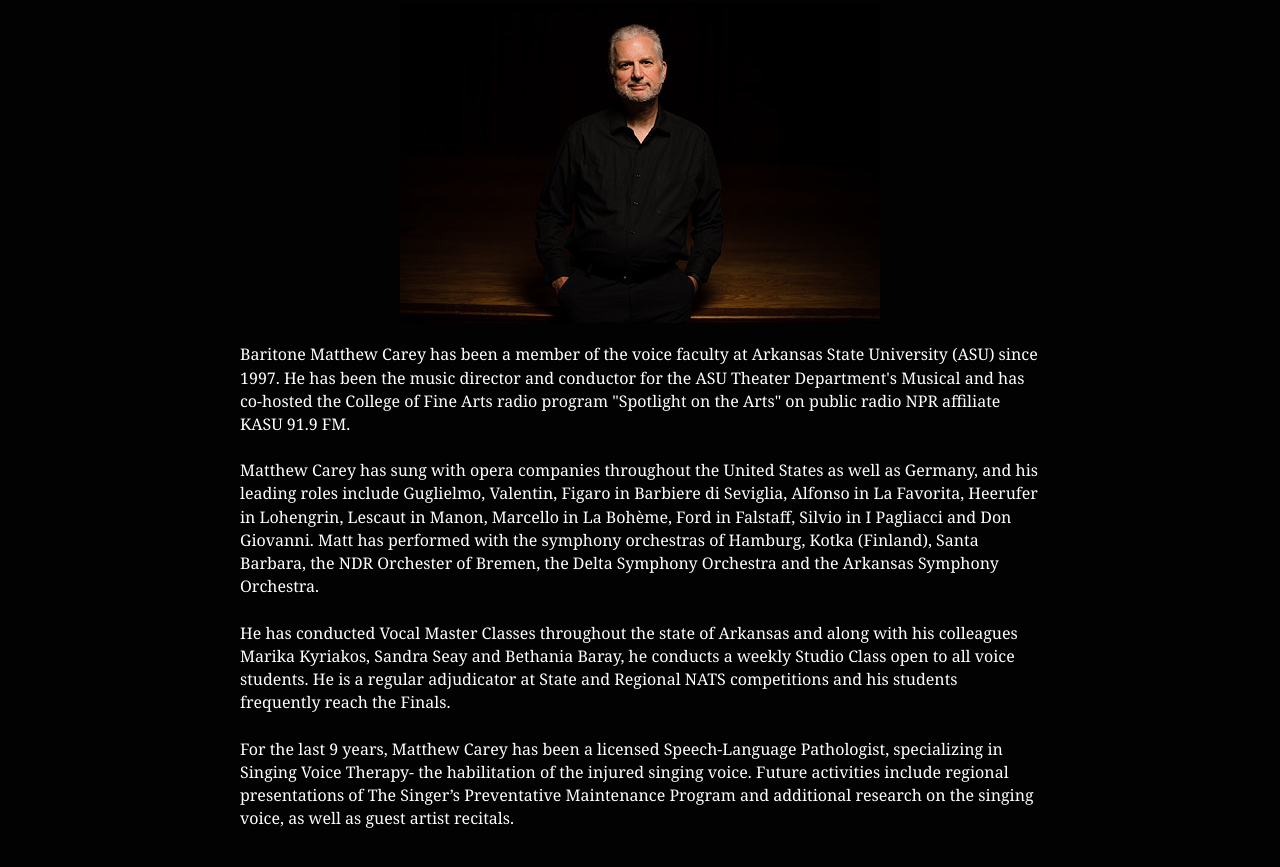
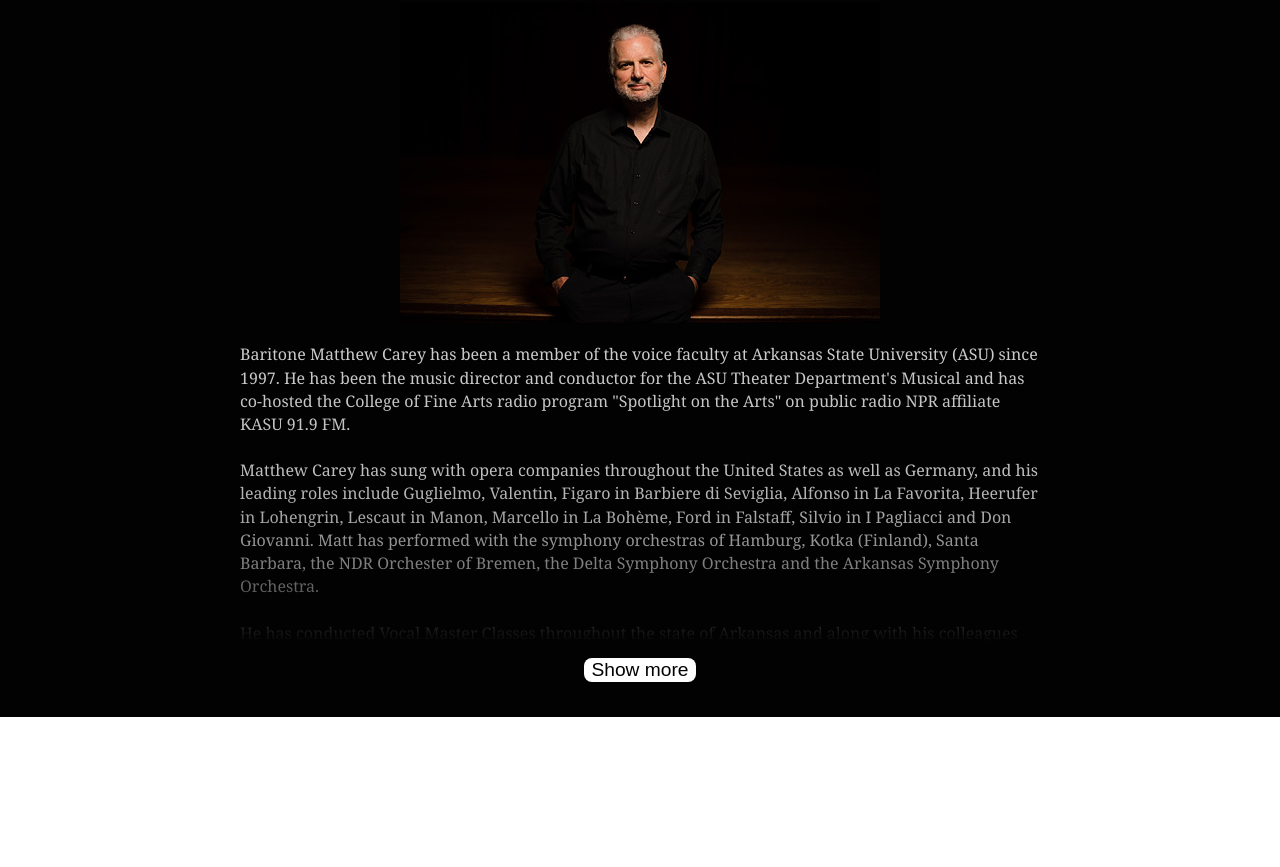
Before and after one commit to scarey18/MattCarey, a Gatsby site: page / in a window 1280 px wide. Shown: the part 930-1797 px from the top of the page. After the commit the page ends 1647 px from the top, so only its background shows below. Built offline with nearby package versions, Linux system fonts and the light colour scheme; Gatsby itself is replaced by a stand-in of ours; some packages are replaced by stand-ins of ours; what typography-theme-kirkham would draw is missing.

Commit message:
Add collapsiblecontainer component and cssvariables

```diff
--- a/gatsby-config.js
+++ b/gatsby-config.js
@@ -23,7 +23,7 @@ module.exports = {
     {
       resolve: "gatsby-transformer-remark",
       options: {
-        plugins: [],
+        plugins: [`gatsby-remark-responsive-iframe`],
       },
     },
     {
--- a/package.json
+++ b/package.json
@@ -19,6 +19,7 @@
     "gatsby-plugin-smoothscroll": "^1.0.4",
     "gatsby-plugin-styled-components": "^3.1.19",
     "gatsby-plugin-typography": "^2.3.22",
+    "gatsby-remark-responsive-iframe": "^2.2.33",
     "gatsby-source-filesystem": "^2.1.46",
     "gatsby-transformer-remark": "^2.6.53",
     "gatsby-transformer-sharp": "^2.3.13",
--- a/src/components/aboutsection.js
+++ b/src/components/aboutsection.js
@@ -2,13 +2,16 @@ import React from "react"
 import styled from "styled-components"
 import Img from "gatsby-image"
 import { useStaticQuery, graphql } from "gatsby"
+import { darken } from "polished"
 
+import * as palette from '../cssvariables'
 import ContentContainer from './contentcontainer'
+import CollapsibleContainer from './collapsiblecontainer'
 
 
 const Article = styled.article`
 	width: 100%;
-	background-color: #020202;
+	background-color: ${palette.mainBackgroundColor};
 	position: relative;
 	min-height: 100%;
 	display: flex;
@@ -23,8 +26,8 @@ const Container = styled(ContentContainer)`
 	align-items: center;
 
 	h1 {
-		color: #fff;
-		border-bottom: 1px solid #fff;
+		color: ${palette.mainColor};
+		border-bottom: 1px solid ${palette.mainColor};
 		padding: 10px;
 	}
 `
@@ -34,12 +37,23 @@ const ImgContainer = styled.div`
 	max-width: 480px;
 `
 
-const BioContainer = styled.section`
+const BioContainer = styled(CollapsibleContainer)`
 	max-width: 800px;
 	display: flex;
 	flex-direction: column;
+	align-items: center;
 	margin: 20px auto;
-	color: #fff;
+	color: ${palette.mainColor};
+
+	button {
+		margin: 15px;
+		background-color: ${palette.mainColor};
+		color: ${palette.mainBackgroundColor};
+
+		&:hover {
+			background-color: ${darken(0.2, palette.mainColor)};
+		}
+	}
 `
 
 
@@ -67,7 +81,8 @@ const AboutSection = () => {
 					<Img fluid={data.file.childImageSharp.fluid} />
 				</ImgContainer>
 				<BioContainer
-					dangerouslySetInnerHTML={{ __html: data.markdownRemark.html }}
+					collapsedHeight="300px"
+					innerHtml={data.markdownRemark.html}
 				/>
 			</Container>
 		</Article>
--- /dev/null
+++ b/src/components/collapsiblecontainer.js
@@ -0,0 +1,95 @@
+import React, { useState, useRef, useEffect } from "react"
+import styled from "styled-components"
+import PropTypes from "prop-types"
+
+
+const Content = styled.div`
+	transition: height 350ms ease-in-out;
+	overflow: hidden;
+`
+
+const Button = styled.button`
+	font-size: 1.2rem;
+	width: 7rem;
+	border-radius: 8px;
+	cursor: pointer;
+	transition: color 250ms ease-in-out;
+`
+
+
+const CollapsibleContainer = ({ children, className, expand, collapsedHeight, innerHtml }) => {
+	const [isExpanded, setIsExpanded] = useState(expand);
+	const [maxHeight, setMaxHeight] = useState(null);
+	const contentRef = useRef();
+
+	useEffect(() => {
+		if (maxHeight === null) {
+			newMaxHeight();
+		}
+	}, [maxHeight])
+
+	useEffect(() => {
+		window.addEventListener('resize', newMaxHeight);
+		return () => window.removeEventListener('resize', newMaxHeight);
+	})
+
+	const newMaxHeight = () => {
+		contentRef.current.style.height = 'auto';
+		setMaxHeight(contentRef.current.offsetHeight);
+		contentRef.current.style.height = isExpanded ? maxHeight : collapsedHeight;
+	}
+
+	const onBtnClick = () => {
+		setIsExpanded(!isExpanded);
+	}
+
+	const linearGradient = 'linear-gradient(rgba(0, 0, 0, 0.8), 80%, transparent)';
+
+	const contentStyle = isExpanded ? {
+		height: maxHeight,
+		WebkitMaskImage: 'none',
+	} : {
+		height: collapsedHeight,
+		WebkitMaskImage: linearGradient,
+	}
+
+	const content = children ? (
+		<Content
+			style={contentStyle}
+			ref={contentRef}
+		>
+			{children}
+		</Content>
+	) : (
+		<Content
+			style={contentStyle}
+			ref={contentRef}
+			dangerouslySetInnerHTML={{__html: innerHtml}}
+		/>
+	)
+
+	return (
+		<div className={className}>
+			{content}
+			<Button onClick={onBtnClick}>
+				{isExpanded ? 'Show less' : 'Show more'}
+			</Button>
+		</div>
+	)
+}
+
+
+CollapsibleContainer.propTypes = {
+	children: PropTypes.node,
+	expand: PropTypes.bool,
+	className: PropTypes.string,
+	collapsedHeight: PropTypes.string.isRequired,
+	innerHtml: PropTypes.string,
+}
+
+CollapsibleContainer.defaultProps = {
+	expand: false,
+}
+
+
+export default CollapsibleContainer;
--- a/src/components/header.js
+++ b/src/components/header.js
@@ -1,6 +1,7 @@
 import React from "react"
 import styled from "styled-components"
 
+import * as palette from '../cssvariables'
 import NavLink from './navlink'
 import ContentContainer from './contentcontainer'
 
@@ -8,14 +9,14 @@ import ContentContainer from './contentcontainer'
 const HeaderAnchor = styled.div`
   width: 100%;
   min-height: 3rem;
-  background-color: #020202;
+  background-color: ${palette.mainBackgroundColor};
   position: relative;
 `
 
 const FixedHeader = styled.header`
   width: 100%;
   height: 3rem;
-  background-color: #020202;
+  background-color: ${palette.mainBackgroundColor};
   position: fixed;
   top: 0;
   left: 0;
--- a/src/components/homesection.js
+++ b/src/components/homesection.js
@@ -2,26 +2,28 @@ import React from "react"
 import { useStaticQuery, graphql } from "gatsby"
 import BackgroundImg from "gatsby-background-image"
 import styled from "styled-components"
+
+import * as palette from '../cssvariables'
 
 
 const StyledBackgroundImg = styled(BackgroundImg)`
 	width: 100%;
 	height: 100%;
 	background-size: auto 100%;
-	background-color: #020202;
+	background-color: ${palette.mainBackgroundColor};
 	position: relative;
 `
 
 const NameContainer = styled.div`
 	display: flex;
 	flex-direction: column;
-	color: #fff;
+	color: ${palette.mainColor};
 	position: absolute;
 	top: 30%;
 	left: 55%;
 
 	h1 {
-		color: #fff;
+		color: ${palette.mainColor};
 		font-size: 2.5rem;
 		@media screen and (max-width: 376px) {
 			font-size: 1.80rem;
--- a/src/components/layout.js
+++ b/src/components/layout.js
@@ -3,6 +3,7 @@ import PropTypes from "prop-types"
 import styled from "styled-components"
 
 import '../global.css'
+import * as palette from '../cssvariables'
 import Header from "./header"
 
 
@@ -12,8 +13,8 @@ const Main = styled.main`
 `
 
 const Footer = styled.footer`
-  background-color: #020202;
-  color: #fff;
+  background-color: ${palette.mainBackgroundColor};
+  color: ${palette.mainColor};
 `
 
 const Layout = ({ children }) => (
--- a/src/components/navlink.js
+++ b/src/components/navlink.js
@@ -4,16 +4,18 @@ import { darken } from "polished"
 import PropTypes from "prop-types"
 import scrollTo from 'gatsby-plugin-smoothscroll'
 
+import * as palette from '../cssvariables'
+
 
 const StyledLink = styled.a`
   text-decoration: none;
-  color: ${darken(0.3, '#fff')};
+  color: ${darken(0.3, palette.mainColor)};
   cursor: pointer;
   padding: 10px;
   transition: color 250ms ease-in-out;
 
   &:hover {
-    color: #fff;
+    color: ${palette.mainColor};
   }
 `
 
--- /dev/null
+++ b/src/cssvariables.js
@@ -0,0 +1,5 @@
+export const black = '#020202';
+export const white = '#fff';
+
+export const mainBackgroundColor = black;
+export const mainColor = white;
--- a/src/global.css
+++ b/src/global.css
@@ -12,3 +12,16 @@ html, body, #___gatsby, #gatsby-focus-wrapper {
 	display: flex;
 	flex-direction: column;
 }
+
+button {
+	text-decoration: none;
+	border: none;
+}
+
+button:focus {
+	outline: none;
+}
+
+button:active {
+	border-style: none;
+}
```
Also changed, not shown: src/components/videosection.js (added, +7 -0 lines), 1 other file.
